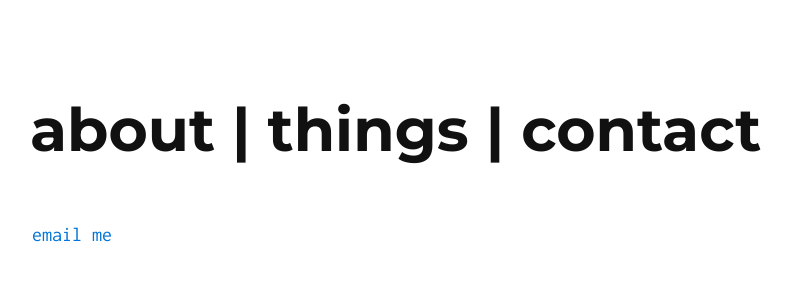
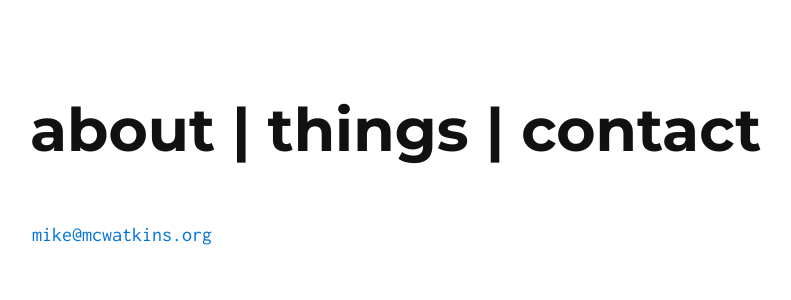
Before and after one commit to yousurname/yousurname.github.io, a Jekyll site: the page built from contact/index.md, in a window 1280 px wide. Shown: the top 300 px of the page, without its empty margins (208-999 px from the left). Built offline with Jekyll 4.4.1, drawn with Linux system fonts in a browser that asks for light colours.

Commit message:
changed format of email add to obfuscate hopefully

```diff
--- a/contact/index.md
+++ b/contact/index.md
@@ -4,4 +4,4 @@ layout: default
 
 # [about](/about/) | [things](/things/) | [contact](/contact/)
 
-[email me](mailto:blade@mcwatkins.org)
+<mike@mcwatkins.org>
```
